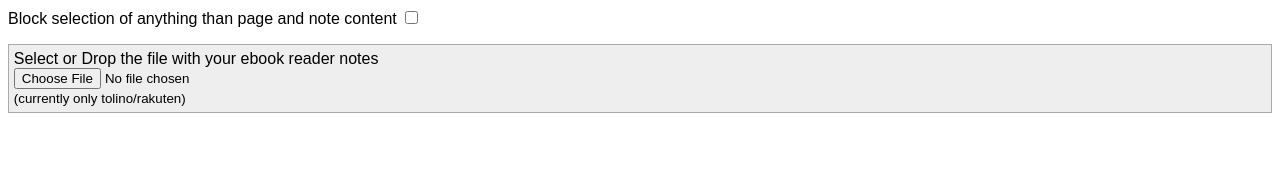
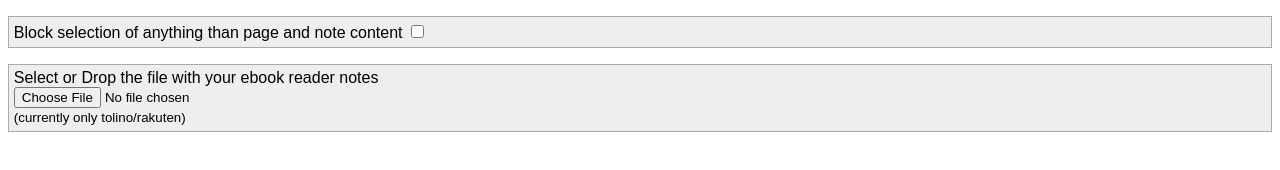
Before and after one commit to jdittrich/ebookNotesParser, a plain HTML site: page index.html in a window 1280 px wide. Drawn offline with Linux system fonts and the light colour scheme.

Commit message:
style changes; empty table container before appending new table after file change

```diff
--- a/index.html
+++ b/index.html
@@ -13,17 +13,18 @@
     table {margin-bottom:3em}
     table th {background:#ddd}
     table td {vertical-align: top;}
-    .fileselectorContainer{
+    .interactiveElement{
         margin-top:1em;
         padding:0.3em;
         border: 1px solid #aaa;
         background: #eee;
      }
 
-    #tableContainer.dontSelect td:nth-of-type(1)
-    #tableContainer.dontSelect td:nth-of-type(2)
+    #tableContainer.dontSelect td:nth-of-type(1),
+    #tableContainer.dontSelect td:nth-of-type(2),
     #tableContainer.dontSelect td:nth-of-type(3){
-        user-select:none
+        user-select:none;
+        color:gray;
     }
 
   </style>
@@ -31,11 +32,11 @@
 </head>
 
 <body>
-  <div><label>Block selection of anything than page and note content  <input type="checkbox" id="selectBlock" name="selectBlockToggle" value="true"></label>
+  <div class="interactiveElement"><label>Block selection of anything than page and note content  <input type="checkbox" id="selectBlock" name="selectBlockToggle" value="true"></label></div>
   <div id="tableContainer">
 
   </div>
-  <div class="fileselectorContainer">
+  <div class="interactiveElement">
     <label>Select or Drop the file with your ebook reader notes
       <input
         style="display:block"
@@ -98,6 +99,7 @@
 
    function showTable(table){
     const domTableContainer=document.getElementById(idTableContainer);
+    domTableContainer.innerHTML="";
     const domTable = buildDomTable(table);
     domTableContainer.appendChild(domTable);
    }
```
